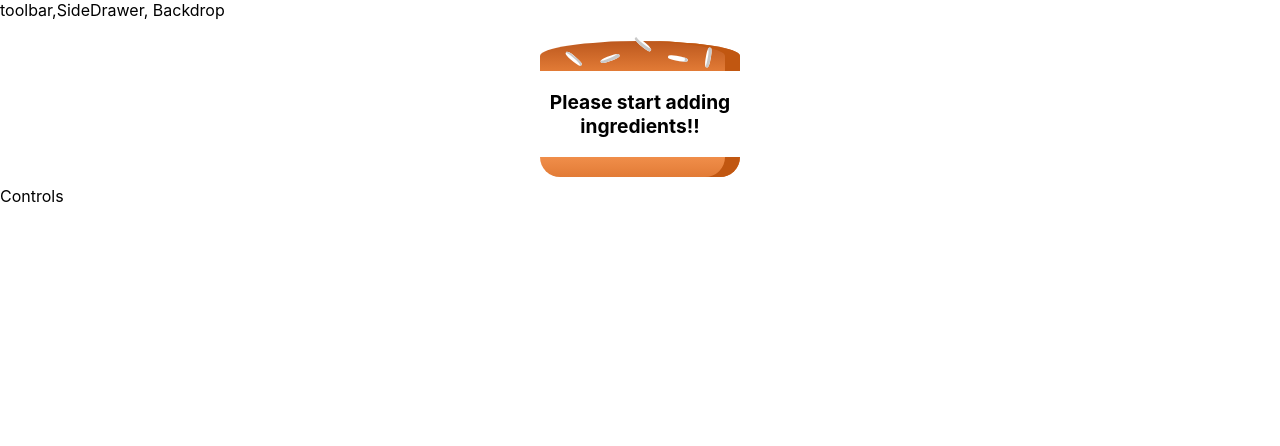
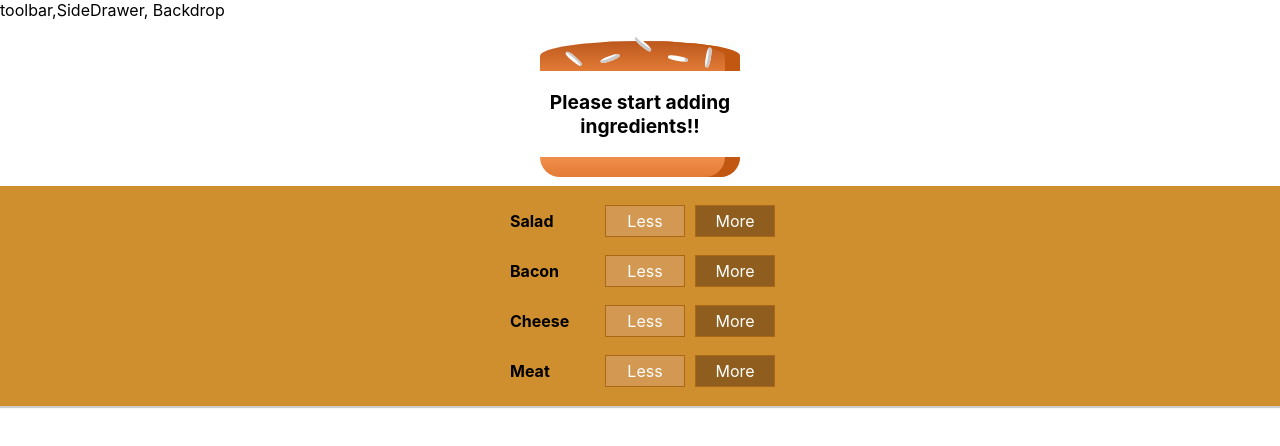
Before and after one commit to julianestefan/Burger-builder, a React (Create React App) app: page / in a window 1280 px wide. Shown: the top 446 px of the page. Built offline with nearby package versions, Linux system fonts and the light colour scheme.

Commit message:
Created controls to add ingredients to the burger and give them functionality.

```diff
--- a/src/components/Burger/BuildControls/BuildControl/BuildControl.js
+++ b/src/components/Burger/BuildControls/BuildControl/BuildControl.js
@@ -1,10 +1,13 @@
 import React from 'react';
-import buildControls from '../BuildControls';
+import styles from './BuildControl.module.css'
 
-const buildControl = (props) =>{
-    <div>
-        <div> {props.label} </div>
+
+const buildControl = (props) =>(
+    <div className={styles.BuildControl}>
+        <div className={styles.Label}> {props.label} </div>
+        <button className= {styles.Less} onClick= {props.removed}> Less</button>
+        <button className= {styles.More} onClick= { props.added}> More</button>
     </div>
-}
+);
 
 export default buildControl
--- a/src/components/Burger/BuildControls/BuildControl/BuildControl.module.css
+++ b/src/components/Burger/BuildControls/BuildControl/BuildControl.module.css
@@ -0,0 +1,56 @@
+.BuildControl {
+    display: flex;
+    justify-content: space-between;
+    align-items: center;
+    margin: 5px 0;
+}
+
+.BuildControl button {
+    display: block;
+    font: inherit;
+    padding: 5px;
+    margin: 0 5px;
+    width: 80px;
+    border: 1px solid #AA6817;
+    cursor: pointer;
+    outline: none;
+}
+
+.BuildControl button:disabled {
+    background-color: #AC9980;
+    border: 1px solid #7E7365;
+    color: #ccc;
+    cursor: default;
+}
+
+.BuildControl button:hover:disabled {
+    background-color: #AC9980;
+    color: #ccc;
+    cursor: not-allowed;
+}
+
+.Label {
+    padding: 10px;
+    font-weight: bold;
+    width: 80px;
+}
+
+.BuildControl .Less {
+    background-color: #D39952;
+    color: white;
+}
+
+.BuildControl .More {
+    background-color: #8F5E1E;
+    color: white;
+}
+
+.BuildControl .Less:hover, .BuildControl .Less:active {
+    background-color: #DAA972;
+    color: white;
+}
+
+.BuildControl .More:hover,.BuildControl .More:active {
+    background-color: #99703F;
+    color: white;
+}
--- a/src/components/Burger/BuildControls/BuildControls.js
+++ b/src/components/Burger/BuildControls/BuildControls.js
@@ -1,10 +1,25 @@
 import React from 'react';
 import styles from './BuildControls.module.css';
+import BuildControl from './BuildControl/BuildControl';
 
-const buildControls = (props) =>{
-    <div>
+const controls = [
+    {label: 'Salad', type:'salad'},
+    {label: 'Bacon', type:'bacon'},
+    {label: 'Cheese', type:'cheese'},
+    {label: 'Meat', type:'meat'}
+];
 
+const buildControls = (props) =>(
+    <div className = {styles.BuildControls}>
+        {controls.map( ctrl =>(
+            <BuildControl
+                label= {ctrl.label}
+                key = {ctrl.label}
+                added = {() => props.ingredientAdded(ctrl.type) }
+                removed = {() => props.ingredientRemoved(ctrl.type) }
+            />
+        ))}
     </div>
-};
+);
 
 export default buildControls;
--- a/src/containers/BurgerBuilder/BurgerBuilder.js
+++ b/src/containers/BurgerBuilder/BurgerBuilder.js
@@ -1,22 +1,64 @@
 import React, { Component } from 'react';
 import Burger from '../../components/Burger/Burger';
+import BuildControls from '../../components/Burger/BuildControls/BuildControls';
+
+
+const INGREDIENT_PRICES = {
+    salad: 0.5,
+    cheese: 0.4,
+    meat: 1.3,
+    bacon: 0.7
+}
 
 export default class BurgerBuilder extends Component {
 
     state = {
-        ingredients:{
-            salad:0,
-            bacon:0,
-            chesse: 0,
-            meat:0
+        ingredients: {
+            salad: 0,
+            bacon: 0,
+            cheese: 0,
+            meat: 0
+        },
+        totalPrice: 0
+    };
+
+
+    addIngredientHandler = (type) => {
+        const oldCount = this.state.ingredients[type];
+        const updatedCount = oldCount + 1;
+        const updatedIngredients = {
+            ...this.state.ingredients
         }
-    };
+        updatedIngredients[type] = updatedCount;
+        const priceAddition = INGREDIENT_PRICES[type];
+        const oldPrice = this.state.totalPrice;
+        const newPrice = oldPrice + priceAddition;
+        this.setState( {totalPrice: newPrice, ingredients: updatedIngredients } );
+    }
+
+    removeIngredientHandler = (type) => {
+        const oldCount = this.state.ingredients[type];
+        if (oldCount <= 0){
+            return;
+        }
+
+        const updatedCount = oldCount - 1;
+        const updatedIngredients = {
+            ...this.state.ingredients
+        }
+        updatedIngredients[type] = updatedCount;
+        const priceReduction = INGREDIENT_PRICES[type];
+        const oldPrice = this.state.totalPrice;
+        const newPrice = oldPrice - priceReduction;
+        this.setState( {totalPrice: newPrice, ingredients: updatedIngredients } );
+    }
+
 
     render() {
         return (
             <>
-                <Burger ingredients={this.state.ingredients}/>
-                <div>Controls</div>
+                <Burger ingredients={this.state.ingredients} />
+                <BuildControls ingredientAdded = {this.addIngredientHandler}  ingredientRemoved = {this.removeIngredientHandler} />
             </>
         );
     }
```
